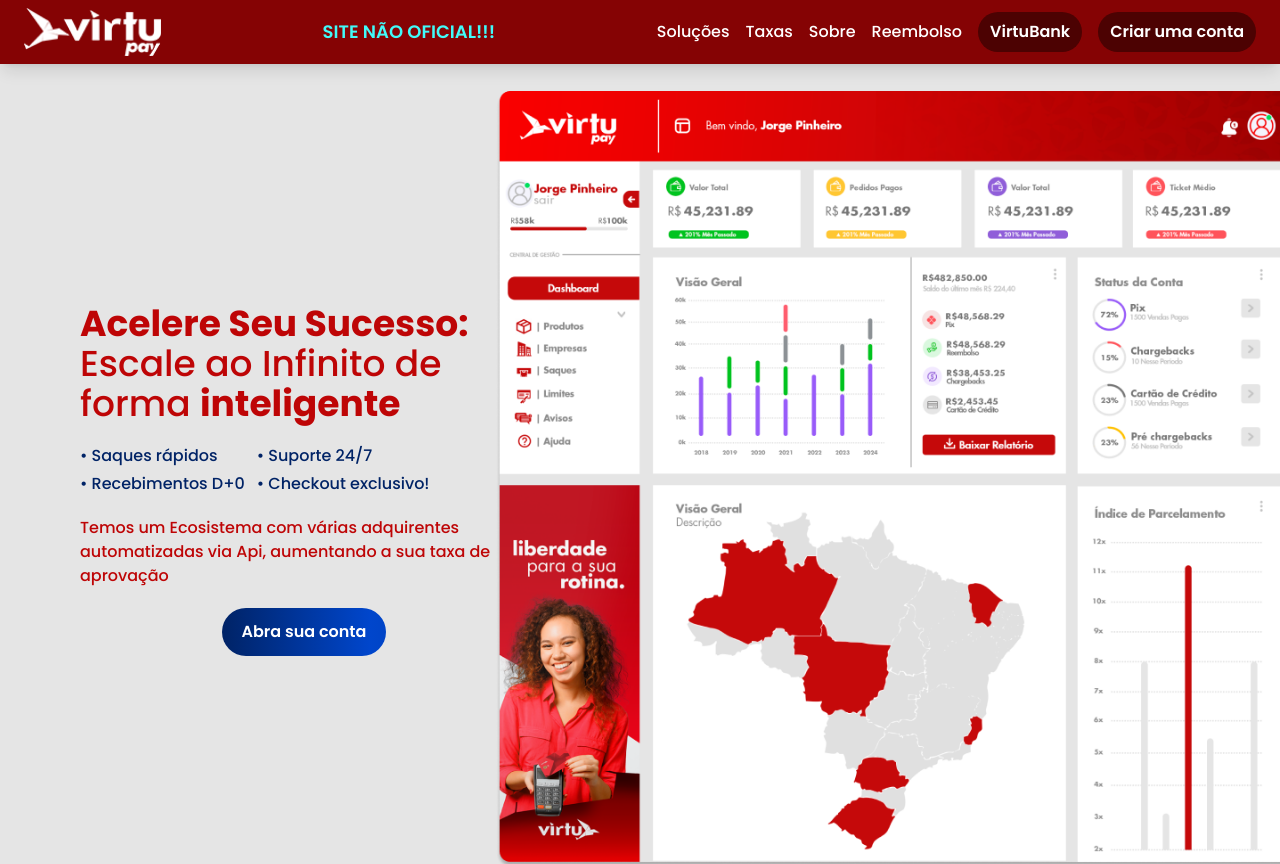
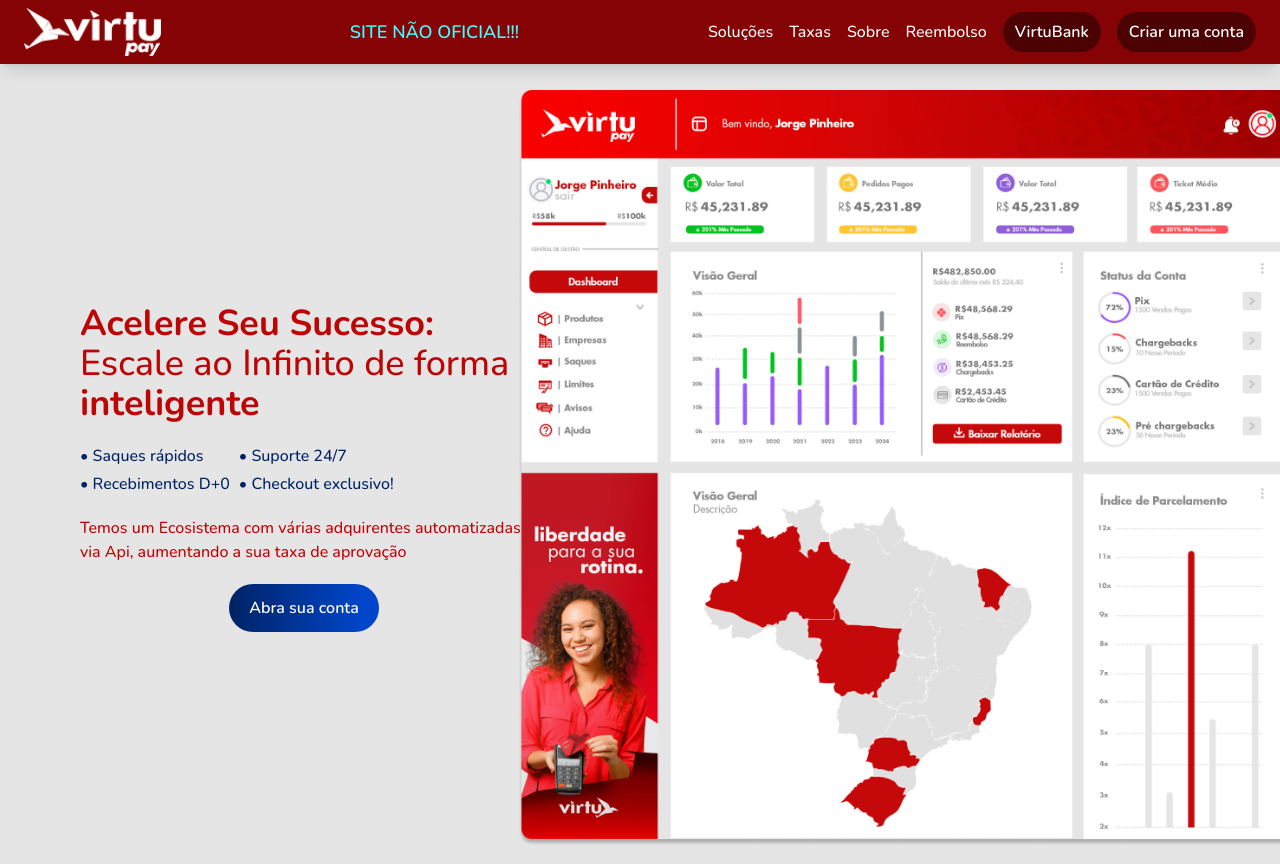
Before and after one commit to erickhenri/virtu-pay-remastered, a React (Vite) app: page / in a window 1280 px wide. Shown: the top 864 px of the page. Built offline with nearby package versions, Linux system fonts and the light colour scheme.

Commit message:
change font-family

```diff
--- a/index.html
+++ b/index.html
@@ -6,7 +6,7 @@
     <meta name="viewport" content="width=device-width, initial-scale=1.0" />
     <link rel="preconnect" href="https://fonts.googleapis.com">
     <link rel="preconnect" href="https://fonts.gstatic.com" crossorigin>
-    <link href="https://fonts.googleapis.com/css2?family=Poppins:wght@300;400;500;600;700&display=swap" rel="stylesheet">
+    <link href="https://fonts.googleapis.com/css2?family=Nunito:ital,wght@0,200..1000;1,200..1000&display=swap" rel="stylesheet">
 
     <title>Virtupay</title>
   </head>
--- a/src/components/Header.tsx
+++ b/src/components/Header.tsx
@@ -8,7 +8,7 @@
 
   return (
     <header className="fixed z-20 flex w-screen items-center justify-between bg-red-600 px-6 py-2 shadow-lg">
-      <a href="/">
+      <a href="#home">
         <img src={Logo} alt="" className="h-8 w-auto cursor-pointer xl:h-12" />
       </a>
       <span className="font-semibold text-[#41faf9] xl:text-lg">
--- a/src/components/Home.tsx
+++ b/src/components/Home.tsx
@@ -3,7 +3,10 @@
 
 export function Home() {
   return (
-    <section className="relative mt-8 flex flex-col items-center justify-center bg-no-repeat p-8 shadow sm:mt-12 sm:p-12 lg:flex-row lg:items-center lg:justify-normal lg:px-16 lg:py-32 xl:px-20 xl:py-64">
+    <section
+      id="home"
+      className="relative mt-8 flex flex-col items-center justify-center bg-no-repeat p-8 shadow sm:mt-12 sm:p-12 lg:flex-row lg:items-center lg:justify-normal lg:px-16 lg:py-32 xl:px-20 xl:py-64"
+    >
       <div className="flex flex-col items-center gap-5 text-center lg:w-2/5 lg:items-baseline lg:text-left">
         <h1 className="text-2xl font-medium text-red-500 sm:text-3xl xl:text-4xl">
           <strong className="block">Acelere Seu Sucesso: </strong>
--- a/tailwind.config.js
+++ b/tailwind.config.js
@@ -3,7 +3,7 @@
   content: ['./index.html', './src/**/*.{js,ts,jsx,tsx}'],
   theme: {
     fontFamily: {
-      sans: ['Poppins', 'sans-serif'],
+      sans: ['Nunito', 'sans-serif'],
     },
     extend: {
       backgroundImage: {
```
